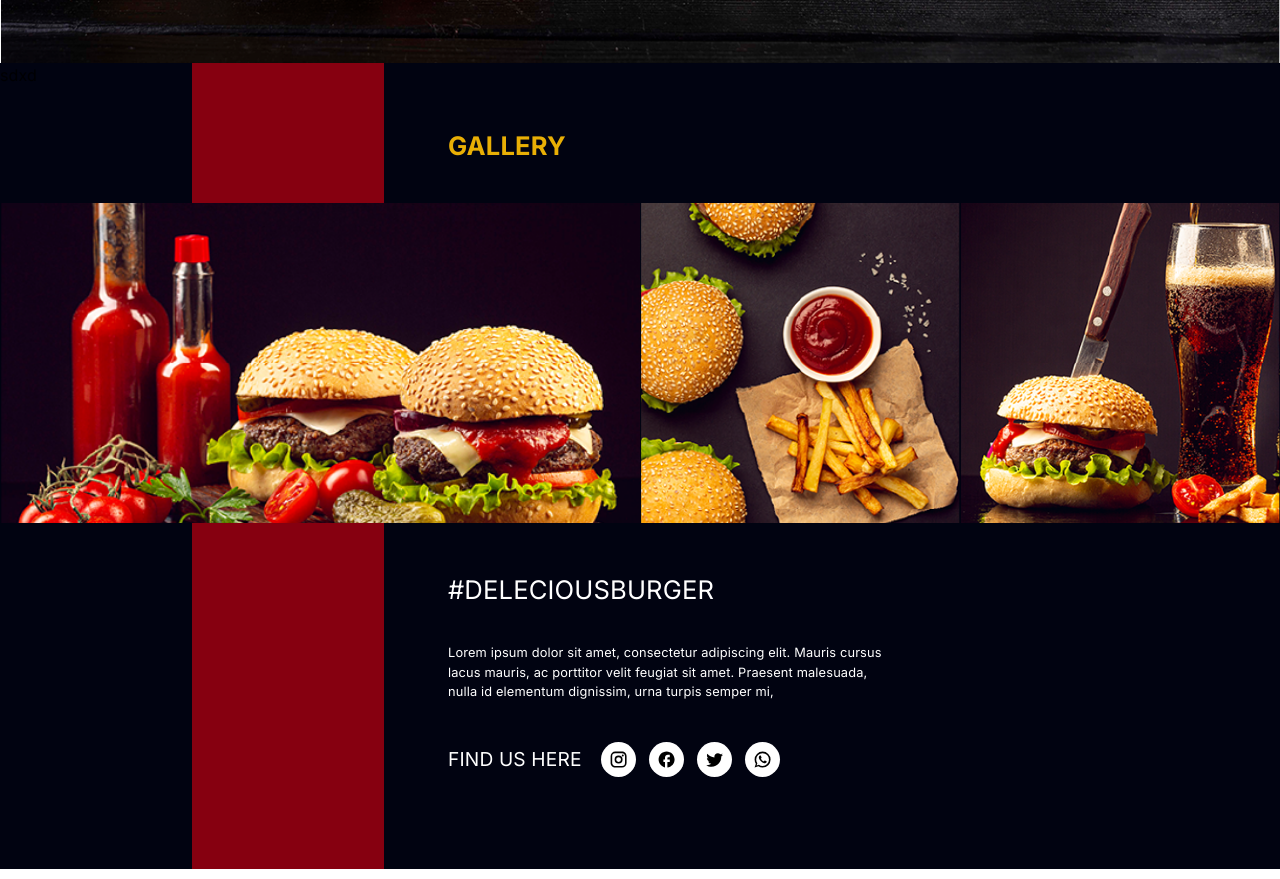
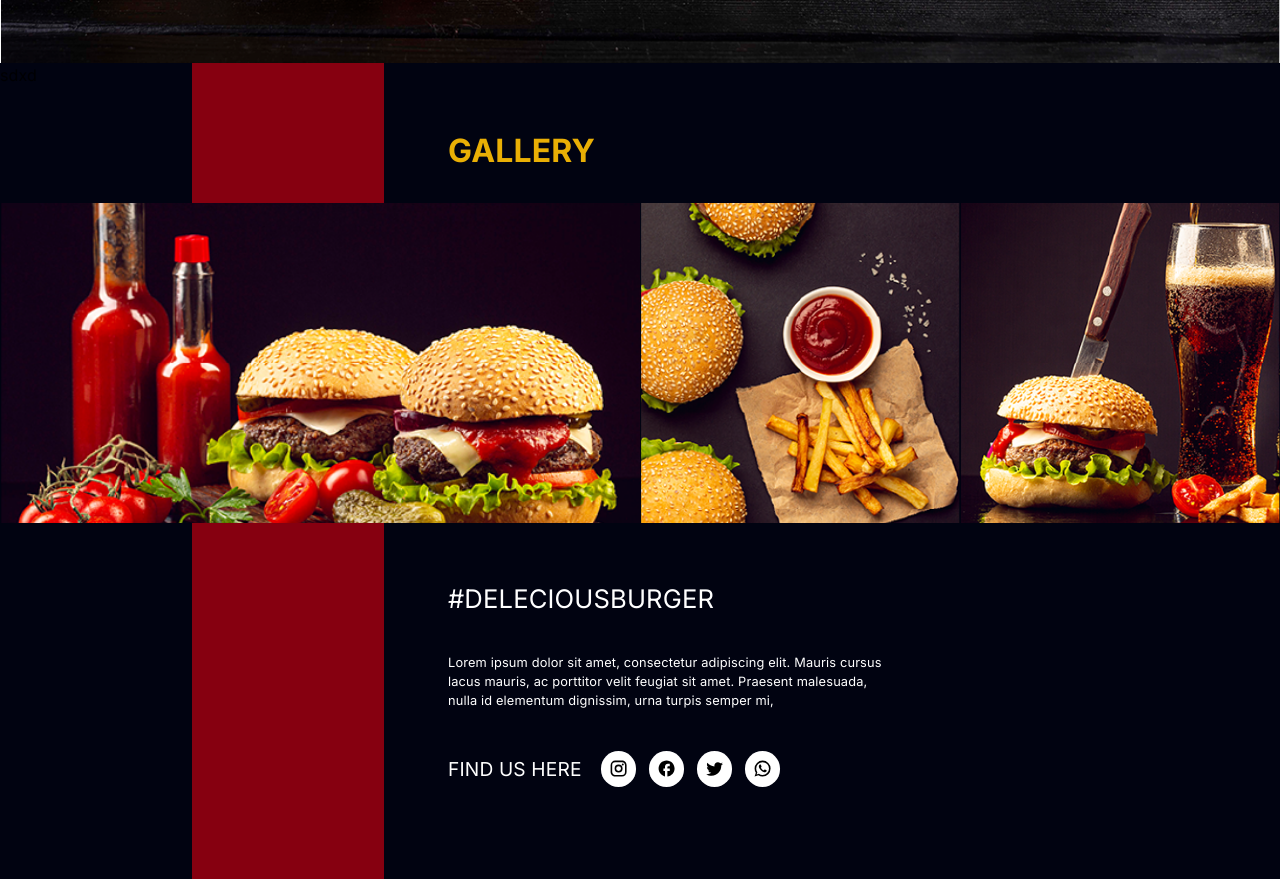
Before and after one commit to Karim-Karam/Burger, a Next.js app: page / in a window 1280 px wide. Shown: the part 3900-4779 px from the top of the page. Built offline with nearby package versions, Linux system fonts and the light colour scheme; a web font is replaced by a local one.

Commit message:
font size

```diff
--- a/src/app/globals.css
+++ b/src/app/globals.css
@@ -280,7 +280,7 @@ body {
 .last-gallary {
   color: #e9af05;
   text-transform: uppercase;
-  font-size: 2vw;
+  font-size: 2.5vw;
   font-weight: bolder;
 }
 .last-empty {
```
